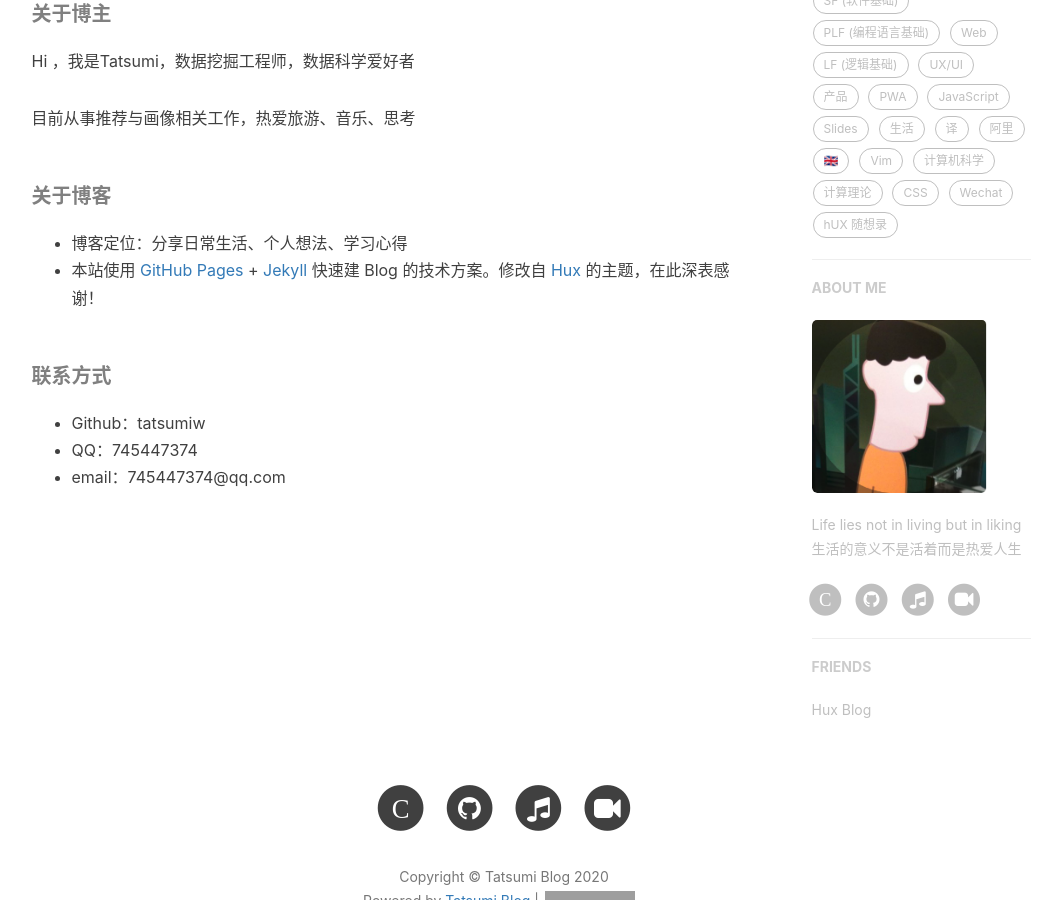
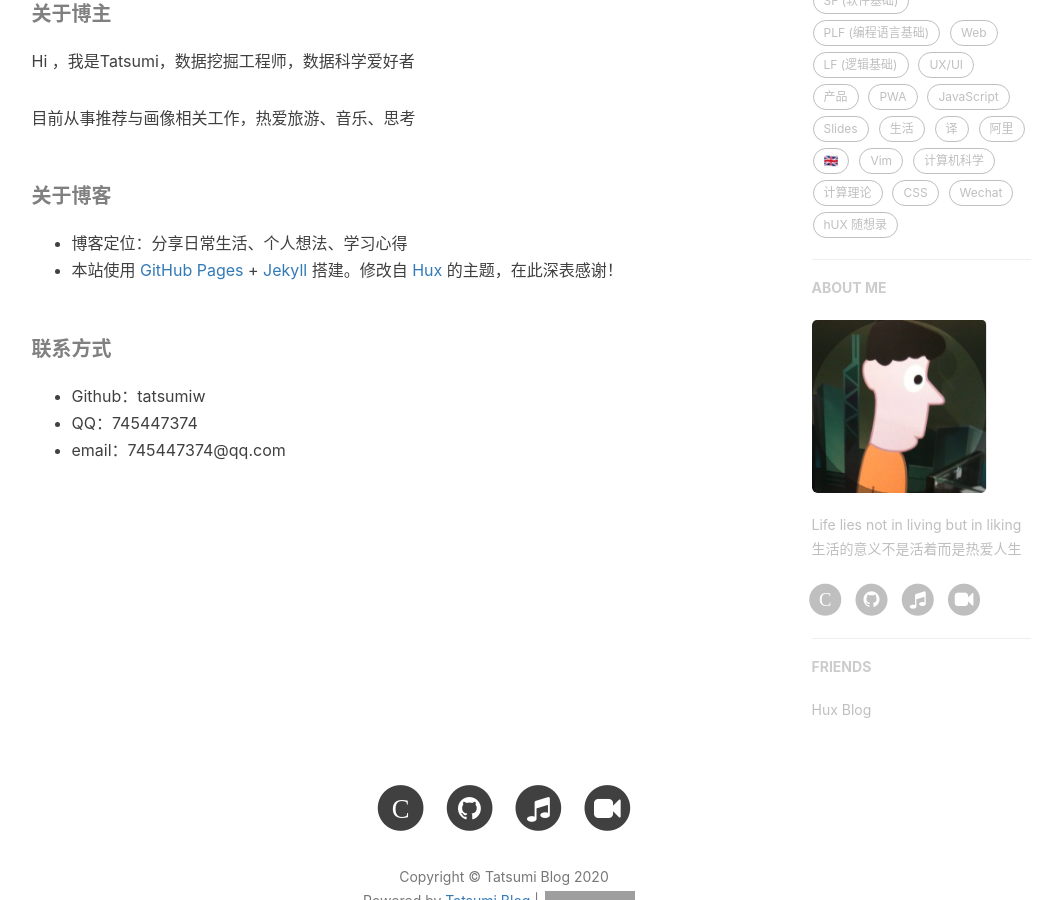
Before and after one commit to tatsumiw/tatsumiw.github.io, a Jekyll site: the page built from about.html, in a window 1280 px wide and 900 px high, scrolled down 531 px. Shown: the whole window, without its empty margins (136-1192 px from the left). Built offline with Jekyll 4.4.1, drawn with Linux system fonts in a browser that asks for light colours; nearby versions of some CDN libraries; comment, search, counter and statistics services are not loaded; part of the change alters nothing that is shown; grey boxes are pictures that could not be loaded.

Commit message:
20200406 modify

```diff
--- a/_includes/about/en.md
+++ b/_includes/about/en.md
@@ -1,48 +1,17 @@
-> Your time is limited, so don’t waste it living someone else’s life.
+##### About Owner
 
-Hi, I am _@huxpro_ (Huang, Xuan), a [Facebook](https://www.facebook.com/) software engineer and a professed digital designer. My interests range from programming languages in general (type system, type-based formal verification, compiler construction, runtime system) to indurstial software engineering (web/mobile app development, user interface and UX, developer infra and DX).
+Hi, I'm Tatsumi, a data mining engineer and data science enthusiast
 
-In the past, I worked on [Alitrip (Fliggy)](https://www.alitrip.com/) mobile and web apps under the [Alibaba Group](https://en.wikipedia.org/wiki/Alibaba_Group), found and lead front-end infrastructure team at a unicorn startup [Beijing Weiying (WePiao)](https://www.crunchbase.com/organization/beijing-weiying-technology), and helped [Ele.me](https://en.wikipedia.org/wiki/Ele.me) to upgrade their mobile web into [the first influential PWA (progressive web app) in China](https://medium.com/elemefe/upgrading-ele-me-to-progressive-web-app-2a446832e509).
-
-I studied BA, Digital Media Art at [Communication University of China](https://en.wikipedia.org/wiki/Communication_University_of_China) and MS, Computer Science at [Rochester Institute of Technology](https://en.wikipedia.org/wiki/Rochester_Institute_of_Technology), with a focus on programming languages theory and construction.
+Currently engaged in recommendation and portrait related work, love tourism, music, thinking
 
 
-##### My Programming Languages Spectrum
+##### About Blog
 
-I generally prefer languages that are close to ML ("Meta Language"), i.e. _mostly functional programming_. This should explain most of my picks e.g. JavaScript within dynamically-typed's, Scala within JVM's, Rust within unmanaged's.
+- Share daily life, personal thoughts and learning experience
+- This blog is bulit with [GitHub Pages](https://pages.github.com/) + [Jekyll](http://jekyllrb.com/) ,thanks for modifying the theme from [Hux](http://huangxuan.me/) ！
 
-> __Left-right__ is how much I prefer it.  __Top-down__ is how much I know it. __Versions__ are lower bounds.
+##### Contact
 
-|     | 💔️           | ❤️ ️                   | ❤️❤️ ️             | ❤️❤️❤️ ️               |
-| --- | ------------- | ---------------------- | ------------------ | ---------------------- |
-| 😅  | `PHP` `BASIC` | `ObjC` `Prolog` `Hack` | `Kotlin` `Dart`    | `Swift` `Agda` `Idris` |
-| 🧐  |               | `Asm` `C++`  `Lisp*`   | `C++11` `C#` `AS3` | `Scala` `Rust`         |
-| 😏  | `Shell`       | `C` `Java` `Python`    | `Typed JS*` `Wasm` | `Haskell` `Coq` `ML*`  |
-| 🤓  |               | `JavaScript`           | `ECMAScript6`      | `λ` `Λ` `Π` `Σ`        |
-
-> __`ML*`__: `OCaml` `ReasonML` `Standard ML`
-> __`Lisp*`__: `Clojure` `Scheme` `Racket`
-> __`Typed JS*`__：`Flow` `TypeScript`
-
-
-##### Talks
-
-- [Upgrading to Progressive Web Apps][9] · [JSConf China Shanghai 2017](http://2017.jsconf.cn/)
-- Building Progressive Web Apps · [CSDI Guangzhou 2017](http://www.csdisummit.com/)
-- The State of Progressive Web App · GDG IO Redux Beijing 2017
-- PWA Rehashing · Baidu HQ Beijing 2017
-- [Service Worker 101][5] · GDG DevFest Beijing 2016
-- [Progressive Web Apps][4] · QCon Shanghai 2016
-- Progressive Web App in my POV · GDG IO Redux Beijing 2016
-- [CSS Still Sucks 2015][2] · 2015
-- [JavaScript Modularization Journey][1] · 2015
-
-[1]: //huangxuan.me/2015/07/09/js-module-7day/
-[2]: //huangxuan.me/2015/12/28/css-sucks-2015/
-[3]: //huangxuan.me/2016/06/05/pwa-in-my-pov/
-[4]: //huangxuan.me/2016/10/20/pwa-qcon2016/
-[5]: //huangxuan.me/2016/11/20/sw-101-gdgdf/
-[6]: https://yanshuo.io/assets/player/?deck=58ac8598b123db0067292f92 "PWA Rehashing"
-[7]: https://yanshuo.io/assets/player/?deck=593ad6fbfe88c2006a0a0d6d "The State of PWA"
-[8]: https://yanshuo.io/assets/player/?deck=594d673d570c357d0698a950 "Building PWA"
-[9]: //huangxuan.me/jsconfcn2017/
+- Github：tatsumiw
+- QQ：745447374
+- email：745447374@qq.com
--- a/_includes/about/zh.md
+++ b/_includes/about/zh.md
@@ -8,7 +8,7 @@ Hi ，我是Tatsumi，数据挖掘工程师，数据科学爱好者
 ##### 关于博客
 
 - 博客定位：分享日常生活、个人想法、学习心得
-- 本站使用 [GitHub Pages](https://pages.github.com/) + [Jekyll](http://jekyllrb.com/) 快速建 Blog 的技术方案。修改自 [Hux](http://huangxuan.me/) 的主题，在此深表感谢！
+- 本站使用 [GitHub Pages](https://pages.github.com/) + [Jekyll](http://jekyllrb.com/) 搭建。修改自 [Hux](http://huangxuan.me/) 的主题，在此深表感谢！
 
 ##### 联系方式
 
```
